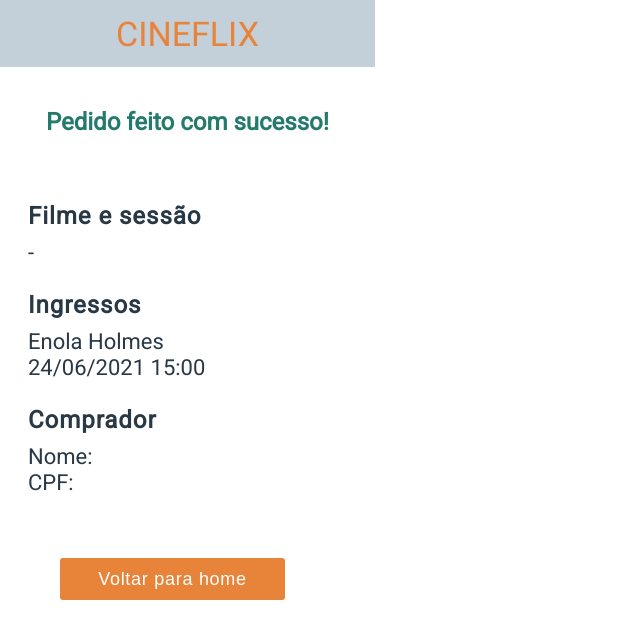
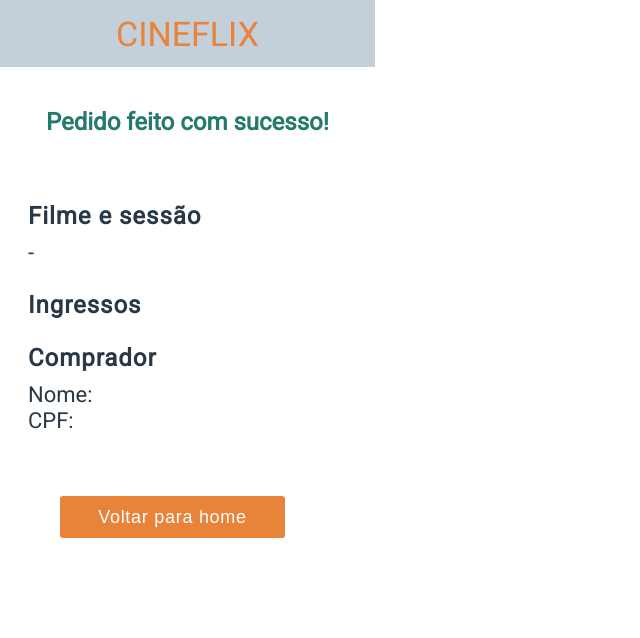
Before and after one commit to joaopedrofonseca/Cineflex, a React (Create React App) app: page /sucesso in a window 1280 px wide. Shown: the top 638 px of the page, without its empty margins (0-640 px from the left). Built offline with nearby package versions, Linux system fonts and the light colour scheme.

Commit message:
Cineflex

```diff
--- a/src/components/Container.js
+++ b/src/components/Container.js
@@ -23,7 +23,7 @@ export function Container() {
                     <Route path="/" element={<Films />}></Route>
                     <Route path="/sessoes/:idFilme" element={<Sessions />}></Route>
                     <Route path="/assentos/:idSessao" element={<Accents chair={chair} setChair={setChair} movie={movie} setMovie={setMovie} date={date} setDate={setDate} name={name} setName={setName} cpf={cpf} setCpf={setCpf} selectedSeats={selectedSeats} setSelectedSeats={setSelectedSeats}/>}></Route>
-                    <Route path="/sucesso" element={<Success name={name} cpf={cpf} chair={chair} movie={movie} date={date}/>}></Route>
+                    <Route path="/sucesso" element={<Success name={name} cpf={cpf} chair={chair} movie={movie} date={date} selectedSeats={selectedSeats}/>}></Route>
                 </Routes>
             </StyleContainer>
         </BrowserRouter>
--- a/src/components/Seats.js
+++ b/src/components/Seats.js
@@ -15,17 +15,16 @@ export default function Seats({ index, chair, selectedSeats, setSelectedSeats, n
             setClicked(true)
             let growSeat = numberSeats + 1;
             setNumberSeats(growSeat)
-            setSelectedSeats([...selectedSeats, s.id])
+            setSelectedSeats([...selectedSeats, s])
         } else{
             setClicked(false)
-            const filteredSeats = selectedSeats.filter((element) => (element.id !== s.id))
+            const filteredSeats = selectedSeats.filter((element) => (element !== s))
             setSelectedSeats([...filteredSeats])
             let lessSeat = numberSeats - 1;
             setNumberSeats(lessSeat)
 
         }
     }
-
 
     return (
         <StyleSeats
--- a/src/pages/Accents.js
+++ b/src/pages/Accents.js
@@ -8,12 +8,14 @@ export default function Accents({chair, setChair, movie, setMovie, selectedSeats
     const [numberSeats, setNumberSeats] = useState(0)
     const params = useParams()
     const navigate = useNavigate()
+    const selectedSeatsID = selectedSeats.map((element) => element.id)
+
 
     function purchase(event){
         event.preventDefault();
         if(numberSeats > 0){
             const request = axios.post("https://mock-api.driven.com.br/api/v8/cineflex/seats/book-many", {
-                ids: selectedSeats,
+                ids: selectedSeatsID,
                 name: name,
                 cpf: cpf
             })
--- a/src/pages/Success.js
+++ b/src/pages/Success.js
@@ -1,7 +1,7 @@
 import { Link } from "react-router-dom"
 import styled from "styled-components"
 
-export default function Success({chair, movie, date, name, cpf}){
+export default function Success({chair, movie, date, name, cpf, selectedSeats}){
     return(
         <>
         <Title>
@@ -14,8 +14,9 @@ export default function Success({chair, movie, date, name, cpf}){
         </Infos>
         <Infos>
             <h1>Ingressos</h1>
-            <p>Enola Holmes</p>
-            <p>24/06/2021 15:00</p>
+            {selectedSeats.map((element) => (
+                <p>Assento {element.name}</p>
+            ))}
         </Infos>
         <Infos>
             <h1>Comprador</h1>
```
